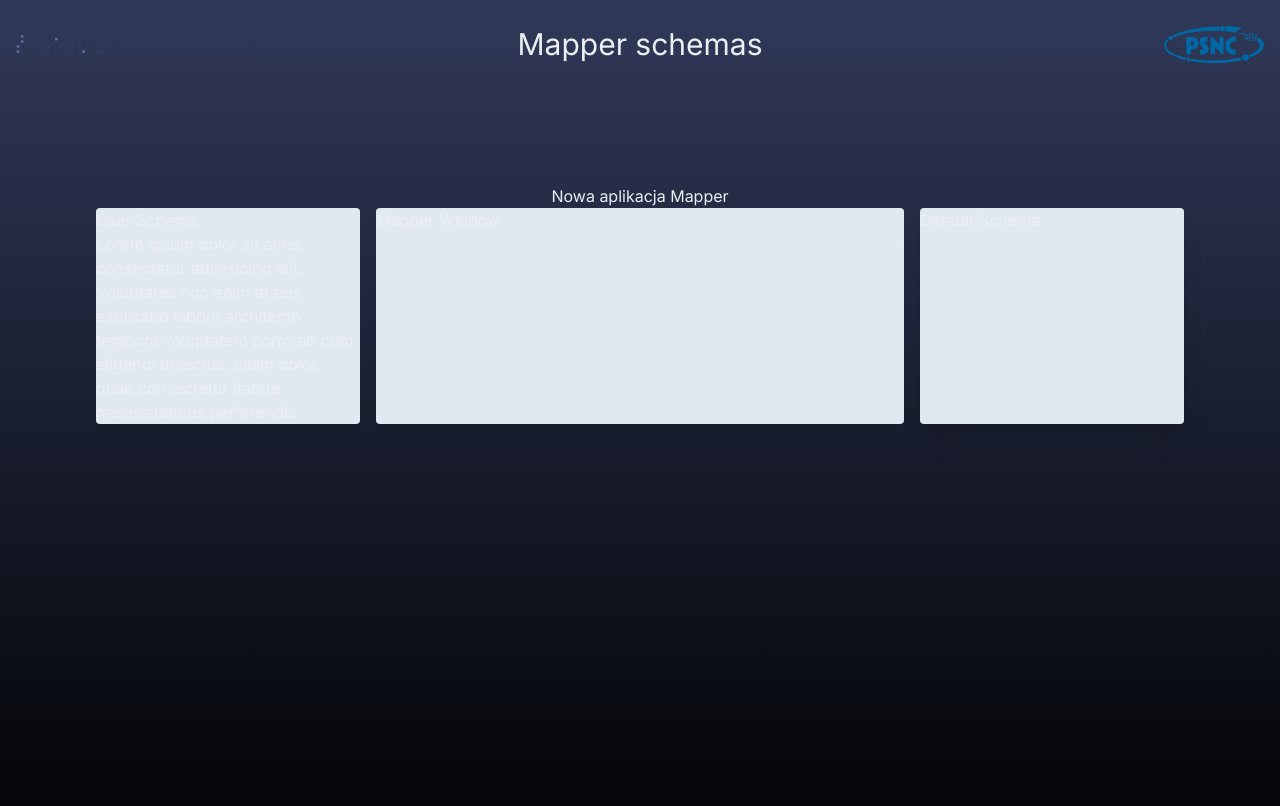
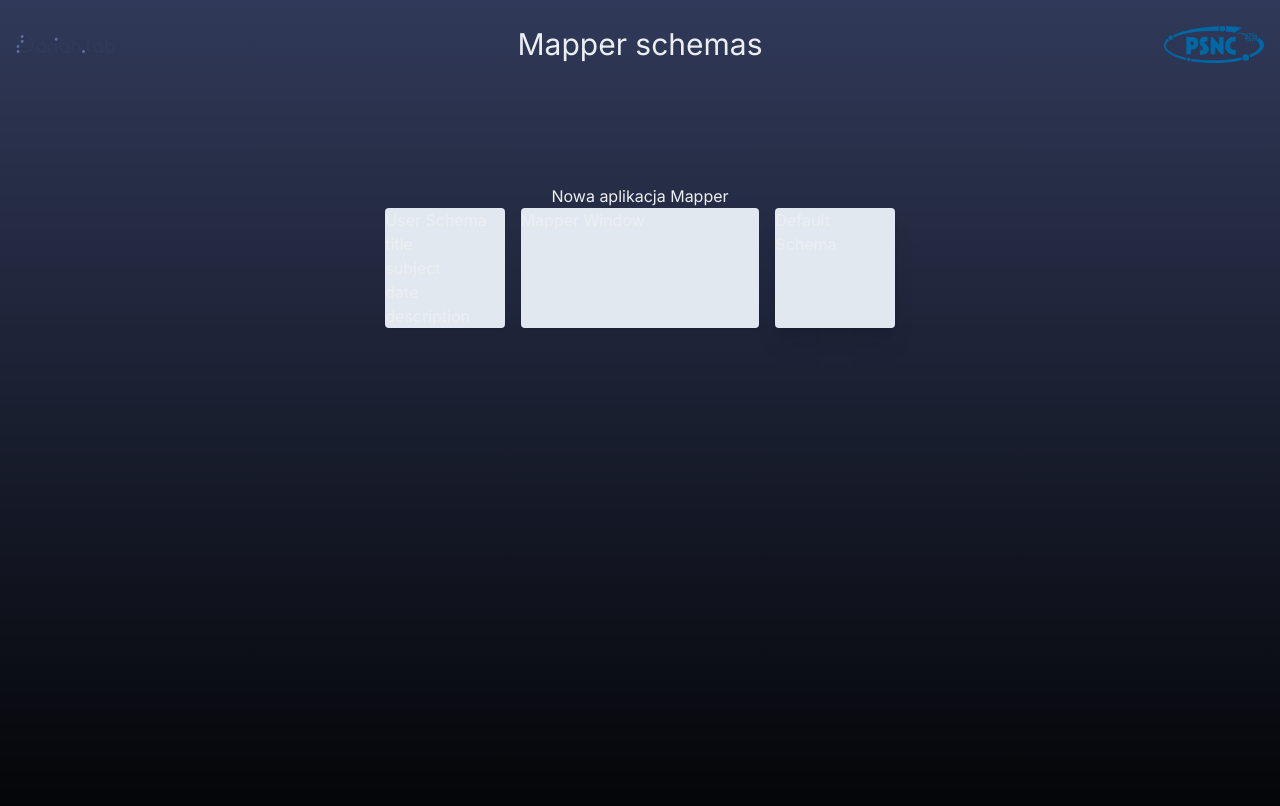
Before and after one commit to NataliaJeszke/mapper-libraries, a Next.js app: page /main in a window 1280 px wide. Shown: the top 806 px of the page. Built offline with nearby package versions, Linux system fonts and the light colour scheme.

Commit message:
rendering users schema

```diff
--- a/src/app/containers/userSchema/userSchema.tsx
+++ b/src/app/containers/userSchema/userSchema.tsx
@@ -1,8 +1,27 @@
+import schemaData from '../../data/mockSchema.js'
+import {showTags} from '../../utils/showTags'
+
 export default function UserSchema(){
-    return (
+
+    const tagsData = schemaData.schema[0]
+
+    const tagsObject = new showTags(
+        tagsData.title,
+        tagsData.subject,
+        tagsData.date,
+        tagsData.description
+      );
+
+
+      return (
         <div className="bg-slate-200 rounded basis-1/4 flex-auto flex-wrap shadow-sm">
-            <h1>User Schema</h1>
-            <p>Lorem ipsum dolor sit amet, consectetur adipisicing elit. Voluptates non enim at eos explicabo labore architecto tempora voluptatem porro ab cum eligendi delectus, ullam dolor, quae consectetur itaque necessitatibus perferendis.</p>
+          <h1>User Schema</h1>
+          {Object.keys(tagsObject).map(key => (
+            <div key={key}>
+              {key}
+            </div>
+          ))}
         </div>
-    )
+      );
+
 }
--- /dev/null
+++ b/src/app/data/mockSchema.js
@@ -0,0 +1,12 @@
+const schemaData ={
+    schema: [
+        {
+          "title": "Title",
+          "subject": "Subject",
+          "date": "Date",
+          "description": "Description",
+        },
+    ]
+}
+
+export default schemaData;
--- /dev/null
+++ b/src/app/utils/showTags.ts
@@ -0,0 +1,9 @@
+export class showTags {
+    [key: string]: any;
+    constructor(title:string, subject:string, date:string, description:string) {
+        this.title = title;
+        this.subject = subject;
+        this.date = date;
+        this.description = description;
+    }
+}
```
